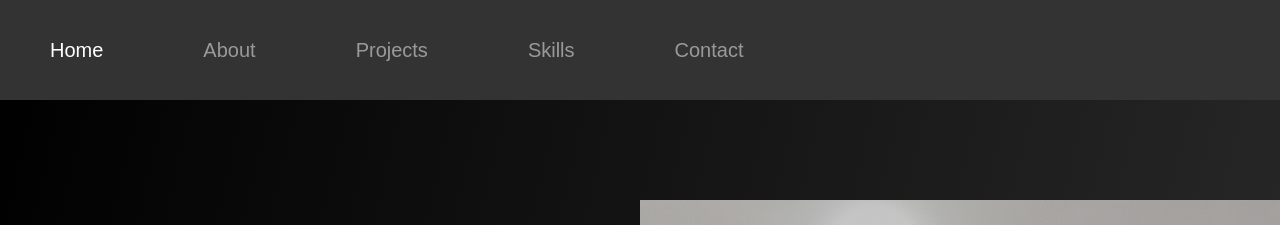
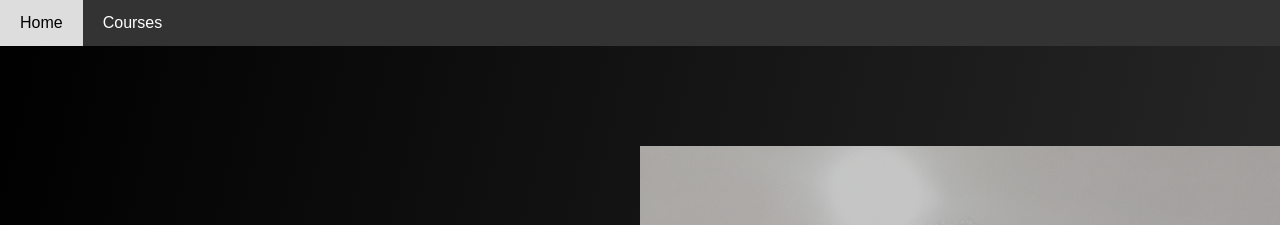
Before and after one commit to osayanhu/osayanhu.github.io, a plain HTML site: page index.html in a window 1280 px wide. Shown: the top 225 px of the page. Drawn offline with Linux system fonts and the light colour scheme.

Commit message:
Update index.html

```diff
--- a/index.html
+++ b/index.html
@@ -10,13 +10,10 @@
 
     <!-- navbar -->
     <nav class="navbar">
-        <ul class="link-group">
-            <li class="link active"><a href='#home'>home</a></li>
-            <li class="link"><a href="#about">about</a></li>
-            <li class="link"><a href="#projects">projects</a></li>
-            <li class="link"><a href="#skills">skills</a></li>
-            <li class="link"><a href="#contact">contact</a></li>
-        </ul>
+           <div class="navbar">
+                <a href="index.html">Home</a>
+                <a href="courses.html">Courses</a>
+            </div>
     </nav>
 
     <body>
```
